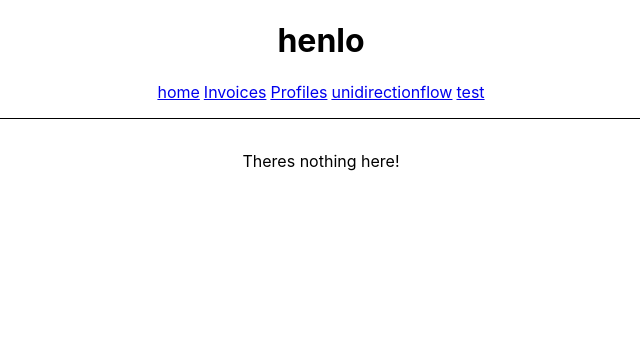
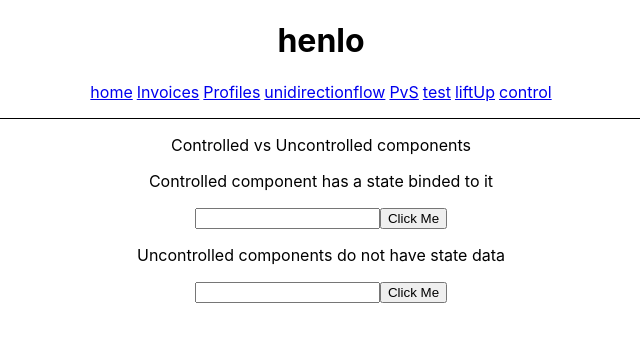
Before and after one commit to PatgioK/react-router-dom-site, a React (Create React App) app: page /control in a window 1280 px wide. Shown: the top 342 px of the page, without its empty margins (319-959 px from the left). Built offline with nearby package versions, Linux system fonts and the light colour scheme.

Commit message:
added several demos of react features

```diff
--- a/src/App.tsx
+++ b/src/App.tsx
@@ -16,7 +16,10 @@ function App() {
         <Link className='Link' to="/invoices">Invoices</Link>
         <Link className='Link' to="/profile">Profiles</Link>
         <Link className='Link' to="/unidirectionflow">unidirectionflow</Link>
+        <Link className='Link' to="/pvs">PvS</Link>
         <Link className='Link' to="/test">test</Link>
+        <Link className='Link' to='/liftUp'>liftUp</Link>
+        <Link className='Link' to='/control'>control</Link>
       </nav>
       <Outlet />
     </div>
--- a/src/index.tsx
+++ b/src/index.tsx
@@ -9,6 +9,9 @@ import Profile from "./routes/profile";
 import Invoice from "./routes/invoice";
 import Unidirectionflow from "./routes/unidirectionflow";
 import Test from "./routes/test";
+import Pvs from "./routes/pvs";
+import LiftUp from "./routes/liftUp";
+import Control from "./routes/control";
 
 // Routing tutorial: https://github.com/remix-run/react-router/blob/main/docs/getting-started/tutorial.md
 
@@ -20,6 +23,9 @@ ReactDOM.render(
           <Route path="unidirectionflow" element={<Unidirectionflow />} />
           <Route path="test" element={<Test />} />
           <Route path="profile" element={<Profile />} />
+          <Route path="pvs" element={<Pvs name="pat"/>} />
+          <Route path="liftUp" element={<LiftUp obj={["test1", "test2"]}/>} />
+          <Route path='control' element={<Control />} />
 
           <Route path="invoices" element={<Invoices />}>
             <Route
--- /dev/null
+++ b/src/routes/control.tsx
@@ -0,0 +1,57 @@
+import { useRef, useState } from "react";
+
+
+const Control: React.FC = () => {
+    return (
+        <div>
+            <p> Controlled vs Uncontrolled components </p>
+            <Controlled />
+            <Uncontrolled />
+        </div>
+    )
+}
+
+const Controlled: React.FC = () => {
+    const [state, setState] = useState<string>("");
+
+    function alertValue() {
+        alert(state);
+    }
+
+    return (
+        <div>
+            <p> Controlled component has a state binded to it </p>
+            <input
+            type="text"
+            value={state}
+            onChange={ e => setState(e.target.value)}
+            />
+            <button onClick={alertValue}>Click Me</button>
+        </div>
+    )
+}
+interface RefObject<T> {
+    readonly current: T | null
+  }
+
+const Uncontrolled: React.FC = () => {
+    // const inputRef = useRef< HTMLInputElement | null> (null);
+    const inputRef:RefObject<HTMLInputElement> = useRef< HTMLInputElement | null> (null);
+
+
+    function alertValue() {
+        // variable!.var is the non-null assertion operator. Tells the compiler this expression
+        // cannot be null or undefined.
+        alert(inputRef.current!.value);
+    }
+
+    return (
+        <div>
+            <p> Uncontrolled components do not have state data</p>
+            <input type="text" ref={inputRef} />
+            <button onClick={alertValue}>Click Me</button>
+        </div>
+    )
+}
+
+export default Control;
--- /dev/null
+++ b/src/routes/liftUp.tsx
@@ -0,0 +1,47 @@
+import { useState } from "react";
+
+interface liftProps {
+  obj: [foo: string, bar: string];
+}
+const LiftUp: React.FC<liftProps> = (props) => {
+  const [state, setState] = useState(props);
+
+  return (
+    <div>
+      <p> both components use parent props</p>
+      <List obj={props.obj} />
+      <ItemCount num={state.obj.length} />
+    </div>
+  );
+};
+
+interface listProps {
+  obj: [foo: string, bar: string];
+}
+const List: React.FC<listProps> = (props) => {
+  console.log(props);
+  console.log(props.obj);
+  console.log(props.obj[1]);
+  return (
+    <div>
+      <p> list component string items: </p>
+      {props.obj.map((element, index) => (
+        <h1 key={index}>{element}</h1>
+      ))}
+    </div>
+  );
+};
+
+interface icProps {
+  num: number;
+}
+const ItemCount: React.FC<icProps> = (props) => {
+  return (
+    <div>
+      <p>component item count:</p>
+      <h1>{props.num}</h1>
+    </div>
+  );
+};
+
+export default LiftUp;
--- /dev/null
+++ b/src/routes/pvs.tsx
@@ -0,0 +1,55 @@
+import React from "react"
+
+
+// Props VS State
+// State = variables defined locally inside component, can be manipulated / mutated
+// Props = passed to children, cannot be changed. Child must ask parent to change data.
+
+interface Person {
+    firstName: string;
+    lastName: string;
+}
+
+interface Props {
+    name: string;
+    id?: number;
+    ok?: boolean;
+    fn?: (bob: string) => string;
+    obj?: {
+        f1: string;
+    }
+    person?: Person;
+}
+
+const  Pvs: React.FC<Props> = ({
+    name,
+    id,
+    ok,
+    fn,
+    obj,
+}) => {
+    return (
+        <Child name={name} />
+    )
+}
+
+interface ChildProps {
+    name:string
+}
+
+const Child: React.FC<ChildProps> = (props) => {
+    return (
+        <GrandChild name={props.name}/>
+    )
+}
+
+interface GCProps {
+    name:string
+}
+const GrandChild: React.FC<GCProps> = (props) => {
+    return (
+        <h1>{props.name}</h1>
+    )
+}
+
+export default Pvs;
--- a/src/routes/unidirectionflow.tsx
+++ b/src/routes/unidirectionflow.tsx
@@ -1,28 +1,12 @@
 import React, { ChangeEvent, ChangeEventHandler, useState } from "react";
 
 export default function Unidirectionflow() {
-  const [state, setState] = useState("");
-  const [state2, setState2] = useState("");
-  const [state3, setState3] = useState("");
   const [state4, setState4] = useState("");
   const [state5, setState5] = useState("");
 
-  function handleChange(e: ChangeEventHandler<HTMLInputElement>): void {
-    setState((e.target as HTMLInputElement).value);
-  }
-
-  function handleChange2(e: {
-    target: React.ChangeEventHandler<HTMLInputElement>;
-  }) {
-    setState2(e.target.value);
-  }
-
-  function handleChange3(e: React.FormEvent<HTMLInputElement>): void {
-    setState2(e.currentTarget.value);
-  }
 
   let handleChange4 = (e: React.FormEvent<HTMLInputElement>): void => {
-    setState3((e.target as HTMLInputElement).value);
+    setState4((e.target as HTMLInputElement).value);
   };
 
   let handleChange5 = (event: ChangeEvent<HTMLInputElement>) => {
@@ -31,12 +15,11 @@ export default function Unidirectionflow() {
 
   return (
     <main>
-      <p>asdf</p>
-      <input type="text" value={state} onChange={() => handleChange} />
-      <input type="text" value={state2} onChange={() => handleChange2} />
-      <input type="text" value={state3} onChange={() => handleChange3} />
-      <input type="text" value={state4} onChange={() => handleChange4} />
-      <input type="text" value={state4} onChange={() => handleChange5} />
+      <p>In React, data only flows one way! State -&gt; whatever. one input writes to state, the other does not. Both get their value from
+        state but only one has the change reflected in the dom.
+      </p>
+      <input type="text" value={state4} onChange={(e) => handleChange4(e)} />
+      <input type="text" value={state5} onChange={(e) => handleChange5(e)} />
     </main>
   );
 }
```
